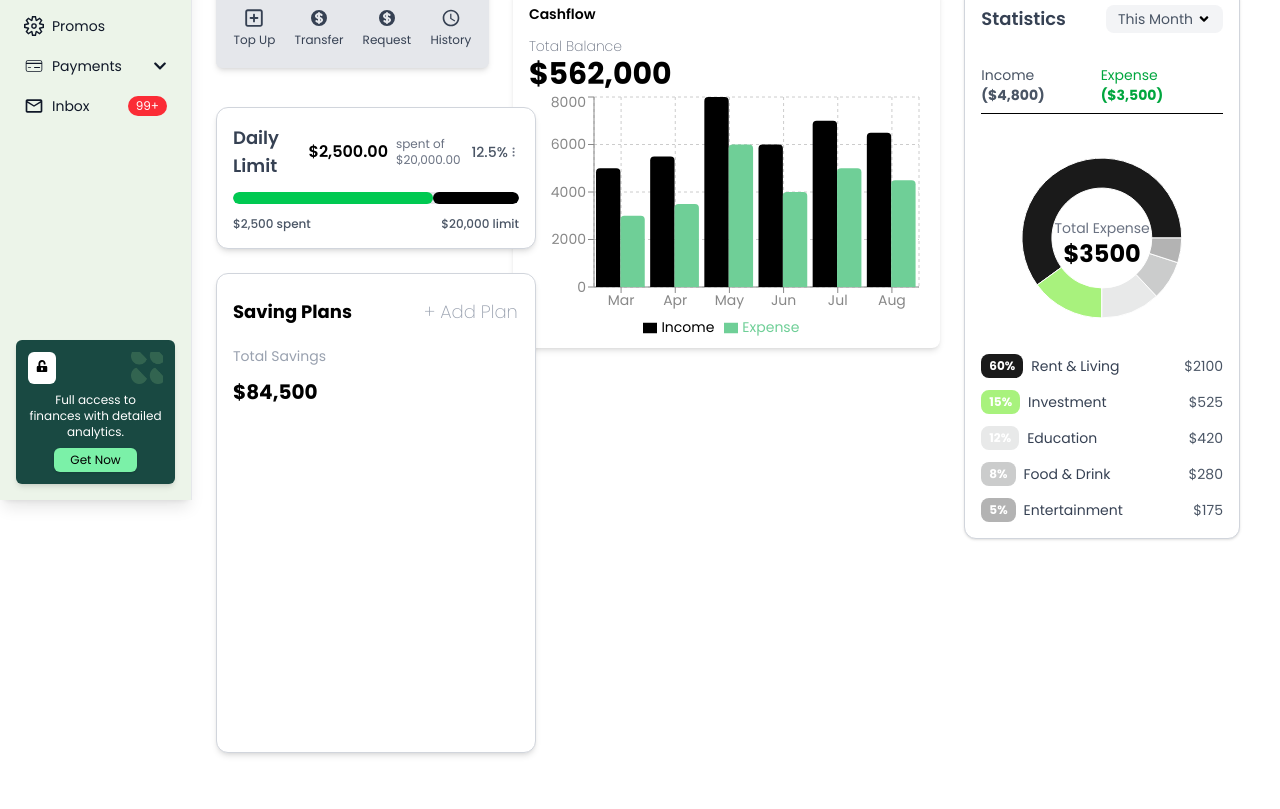
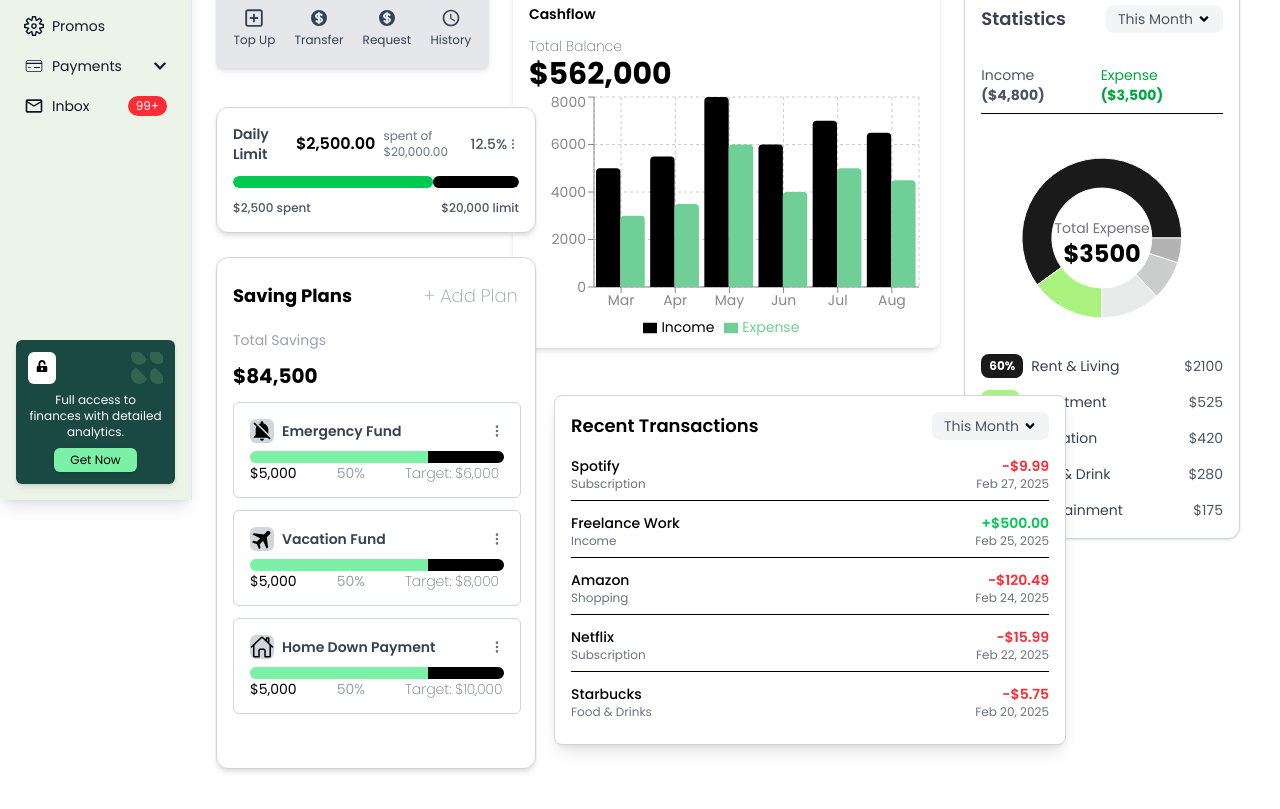
Before and after one commit to SufyanAli56/Dashboard_coin, a React (Vite) app: page / in a window 1280 px wide. Shown: the part 300-1109 px from the top of the page. Built offline with nearby package versions, Linux system fonts and the light colour scheme; a web font is replaced by a local one.

Commit message:
Dashboard

```diff
--- a/src/Ui/Dashboard/Dashboard.jsx
+++ b/src/Ui/Dashboard/Dashboard.jsx
@@ -4,6 +4,10 @@ import Sidebar from "../../components/Sidebar/Sidebar";
 import Logo from "../../assets/symbol (2).png";
 import Union from "../../assets/Union.png";
 import { HiCurrencyDollar } from "react-icons/hi";
+import { IoMdNotificationsOff } from "react-icons/io";
+import { BiSolidPlaneAlt } from "react-icons/bi";
+import { IoHomeOutline } from "react-icons/io5";
+
 import {
   FaRegFolderClosed,
   FaArrowTrendUp,
@@ -36,7 +40,13 @@ const data = [
   { name: "Food & Drink", value: 280, color: "#CBCCCC", percentage: "8%" },
   { name: "Entertainment", value: 175, color: "#B3B3B3", percentage: "5%" },
 ];
-
+const transactions = [
+  { id: 1, name: "Spotify", type: "Subscription", amount: "-$9.99", date: "Feb 27, 2025" },
+  { id: 2, name: "Freelance Work", type: "Income", amount: "+$500.00", date: "Feb 25, 2025" },
+  { id: 3, name: "Amazon", type: "Shopping", amount: "-$120.49", date: "Feb 24, 2025" },
+  { id: 4, name: "Netflix", type: "Subscription", amount: "-$15.99", date: "Feb 22, 2025" },
+  { id: 5, name: "Starbucks", type: "Food & Drinks", amount: "-$5.75", date: "Feb 20, 2025" },
+];
 const data2 = [
   { name: "Mar", income: 5000, expense: 3000 },
   { name: "Apr", income: 5500, expense: 3500 },
@@ -237,7 +247,9 @@ const Dashboard = () => {
         <div className="w-80 border lg:-mt-114 border-gray-300 rounded-xl p-4 flex flex-col gap-3 shadow-md bg-white">
           {/* Header */}
           <div className="flex justify-between items-center">
-            <h2 className="text-lg font-semibold text-gray-700">Daily Limit</h2>
+            <h2 className="text-md font-semibold  text-gray-700">
+              Daily Limit
+            </h2>
             <div className="flex items-center gap-2">
               <h4 className="text-base font-semibold">$2,500.00</h4>
               <p className="text-xs text-gray-500">spent of $20,000.00</p>
@@ -264,14 +276,141 @@ const Dashboard = () => {
             <span className="font-medium">$20,000 limit</span>
           </div>
         </div>
-        <div className="w-80 border h-120 border-gray-300 rounded-xl p-4 flex flex-col gap-3 shadow-md bg-white">
-        <div className="mt-2  flex flex-row gap-18 ">
-          <h1 className="text-lg font-bold">Saving Plans</h1>
-          <p className="text-lg font-extralight text-gray-400">+ Add Plan</p>
-        </div >
-        <h2 className="mt-2 text-gray-400 ">Total Savings</h2>
-        <h1 className="text-xl font-bold ">$84,500</h1>
+        <div className="w-80 border h-128 border-gray-300 rounded-xl p-4 flex flex-col gap-3 shadow-md bg-white">
+          <div className="mt-2  flex flex-row gap-18 ">
+            <h1 className="text-lg font-bold">Saving Plans</h1>
+            <p className="text-lg font-extralight text-gray-400">+ Add Plan</p>
+          </div>
+          <h2 className="mt-2 text-gray-400 ">Total Savings</h2>
+          <h1 className="text-xl font-bold ">$84,500</h1>
+          <div className="border border-gray-300 w-72 h-24 p-4 rounded-md">
+            {/* Header Section */}
+            <div className="flex justify-between items-center">
+              <div className="flex items-center gap-2">
+                <IoMdNotificationsOff className="bg-gray-300 w-6 h-6 rounded-md" />
+                <h2 className="text-md font-semibold text-gray-700">
+                  Emergency Fund
+                </h2>
+              </div>
+              <BsThreeDotsVertical className="text-gray-500 cursor-pointer" />
+            </div>
 
+            <div className="border absolute ml-76 -mt-12 border-gray-300 w-full md:w-128 max-w-3xl bg-white shadow-lg rounded-lg p-4  mx-auto">
+      {/* Header Section */}
+      <div className="flex justify-between items-center mb-4">
+        <h2 className="text-lg font-semibold">Recent Transactions</h2>
+        {/* Dropdown */}
+        <div className="flex items-center gap-1 bg-gray-100 px-3 py-1 rounded-lg cursor-pointer">
+          <span className="text-gray-600 text-sm">This Month</span>
+          <FaAngleDown />
+        </div>
+      </div>
+
+      {/* Transactions List */}
+      <div className="space-y-3">
+        {transactions.map((transaction) => (
+          <div
+            key={transaction.id}
+            className="flex justify-between items-center border-b pb-2 last:border-none"
+          >
+            <div>
+              <p className="font-medium">{transaction.name}</p>
+              <p className="text-xs text-gray-500">{transaction.type}</p>
+            </div>
+            <div className="text-right">
+              <p className={`text-sm font-semibold ${transaction.amount.includes("+") ? "text-green-500" : "text-red-500"}`}>
+                {transaction.amount}
+              </p>
+              <p className="text-xs text-gray-500">{transaction.date}</p>
+            </div>
+          </div>
+        ))}
+      </div>
+    </div>
+
+            {/* Progress Bar */}
+            <div className="w-full bg-gray-200 rounded-full h-3 relative overflow-hidden mt-2">
+              <div
+                className="absolute top-0 left-0 h-full bg-green-300"
+                style={{ width: "70%" }}
+              ></div>
+              <div
+                className="absolute top-0 left-[70%] h-full bg-black"
+                style={{ width: "30%" }}
+              ></div>
+            </div>
+            <div className="flex items-center gap-10 ">
+              <h4>$5,000</h4>
+              <p className="text-gray-400">50%</p>
+              <span className="text-gray-500 font-extralight">
+                Target: $6,000
+              </span>
+            </div>
+          </div>
+          <div className="border border-gray-300 w-72 h-24 p-4 rounded-md">
+            {/* Header Section */}
+            <div className="flex justify-between items-center">
+              <div className="flex items-center gap-2">
+                <BiSolidPlaneAlt className="bg-gray-300 w-6 h-6 rounded-md" />
+
+                <h2 className="text-md font-semibold text-gray-700">
+                  Vacation Fund
+                </h2>
+              </div>
+              <BsThreeDotsVertical className="text-gray-500 cursor-pointer" />
+            </div>
+
+            {/* Progress Bar */}
+            <div className="w-full bg-gray-200 rounded-full h-3 relative overflow-hidden mt-2">
+              <div
+                className="absolute top-0 left-0 h-full bg-green-300"
+                style={{ width: "70%" }}
+              ></div>
+              <div
+                className="absolute top-0 left-[70%] h-full bg-black"
+                style={{ width: "30%" }}
+              ></div>
+            </div>
+            <div className="flex items-center gap-10 ">
+              <h4>$5,000</h4>
+              <p className="text-gray-400">50%</p>
+              <span className="text-gray-500 font-extralight">
+                Target: $8,000
+              </span>
+            </div>
+          </div>
+          <div className="border border-gray-300 w-72 h-24 p-4 rounded-md">
+            {/* Header Section */}
+            <div className="flex justify-between items-center">
+              <div className="flex items-center gap-2">
+                <IoHomeOutline className="bg-gray-300 w-6 h-6 rounded-md" />
+
+                <h2 className="text-md font-semibold text-gray-700">
+                  Home Down Payment
+                </h2>
+              </div>
+              <BsThreeDotsVertical className="text-gray-500 cursor-pointer" />
+            </div>
+
+            {/* Progress Bar */}
+            <div className="w-full bg-gray-200 rounded-full h-3 relative overflow-hidden mt-2">
+              <div
+                className="absolute top-0 left-0 h-full bg-green-300"
+                style={{ width: "70%" }}
+              ></div>
+              <div
+                className="absolute top-0 left-[70%] h-full bg-black"
+                style={{ width: "30%" }}
+              ></div>
+            </div>
+            <div className="flex items-center gap-10 ">
+              <h4>$5,000</h4>
+              <p className="text-gray-400">50%</p>
+              <span className="text-gray-500 font-extralight">
+                Target: $10,000
+              </span>
+            </div>
+          </div>
         </div>
       </div>
     </>
```
